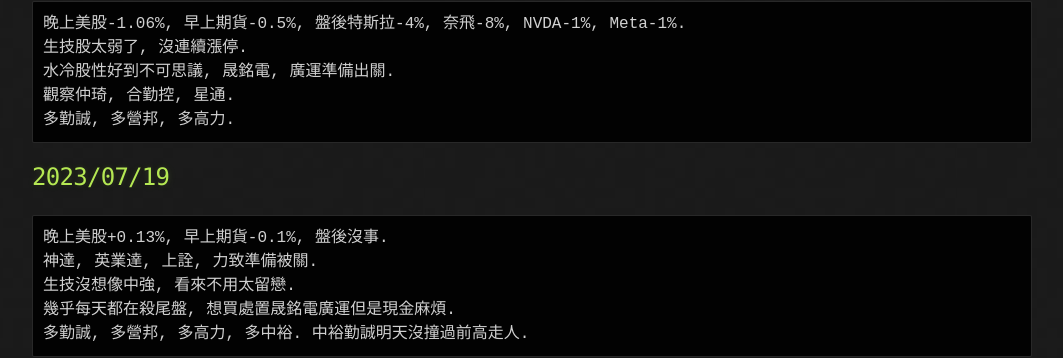
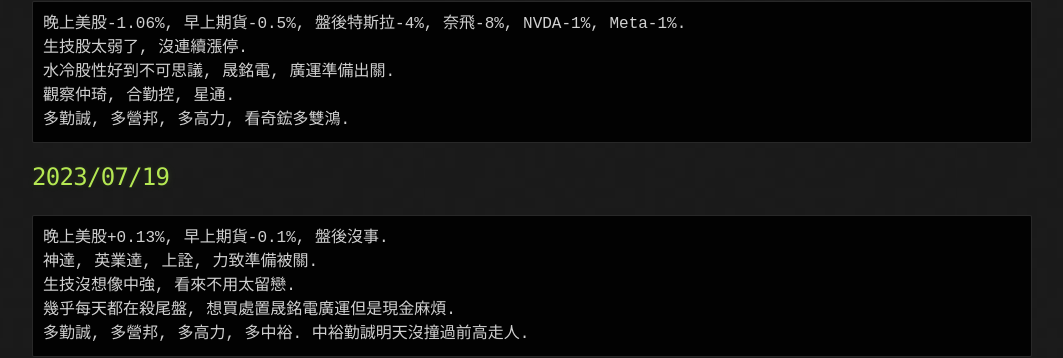
Before and after one commit to lepg5487/Stock_God, a Jekyll site: the page built from index.md, in a window 1280 px wide and 900 px high, scrolled down 460 px. Shown: the part 245-603 px from the top of the window, without its empty margins (108-1171 px from the left). Built offline with Jekyll 4.4.1, drawn with Linux system fonts in a browser that asks for light colours; our own code applies the rules of GitHub Pages for plain Markdown files.

Commit message:
Update index.md

````diff
--- a/index.md
+++ b/index.md
@@ -27,7 +27,7 @@
 生技股太弱了, 沒連續漲停.
 水冷股性好到不可思議, 晟銘電, 廣運準備出關.
 觀察仲琦, 合勤控, 星通.
-多勤誠, 多營邦, 多高力.
+多勤誠, 多營邦, 多高力, 看奇鋐多雙鴻.
 ```
 
 ## 2023/07/19
````
